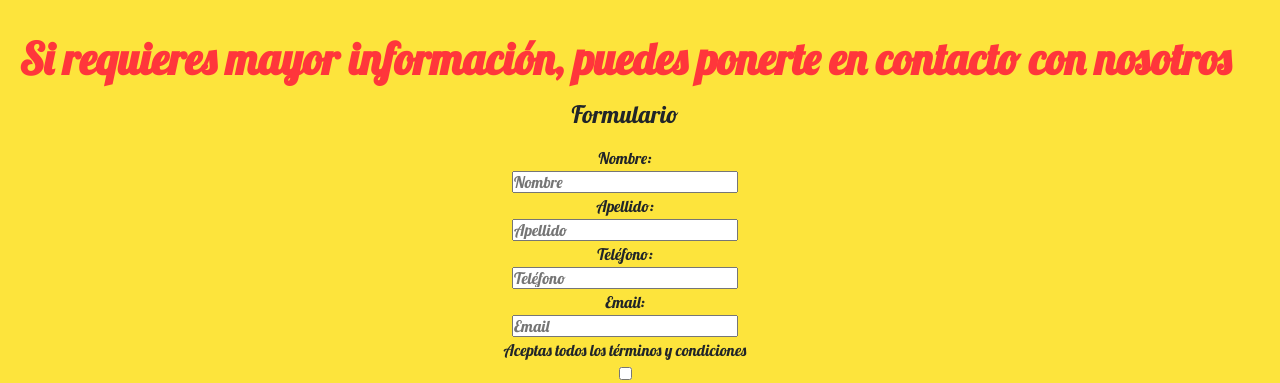
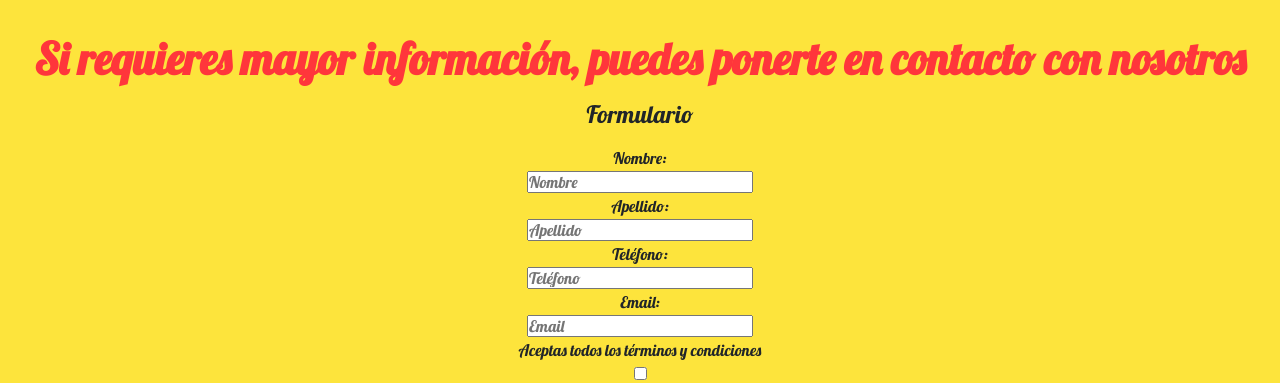
Before and after one commit to camilo483/Candiesbox, a plain HTML site: page paginas/contactenos.html in a window 1280 px wide. Shown: the part 351-734 px from the top of the page. Drawn offline with Linux system fonts and the light colour scheme.

Commit message:
Se centra el formulario en la pagina contactenos, se crea clase correccionCaja la cual corrige el margin -15 del row

```diff
--- a/paginas/contactenos.html
+++ b/paginas/contactenos.html
@@ -53,7 +53,7 @@
 				305 456 2180
 			</p>
 		</div>
-		<div class="cajaCentrada col-12 row">
+		<div class="correccionCaja col-12 row">
 			<div class="cajaCentrada col-12">
 				<h2 class="sloganPrincipal">
 					Si requieres mayor información, puedes ponerte en contacto con nosotros
--- a/scss/secciones/_contactenos.scss
+++ b/scss/secciones/_contactenos.scss
@@ -15,7 +15,9 @@
     margin-bottom: 0px;
     font-weight: bold;
     font-size: 36px; }
-
+.correccionCaja{
+  margin: 0px;
+}
 /* --------------------------------------------------------- Responsive / menor tamaño --------------------------------------------- */
 @media only screen and (max-width: 575px) {
   /* --------------------------------------RESPONSIVE-------------------------------------- */
```
Also changed, not shown: css/estilo-main.css.
